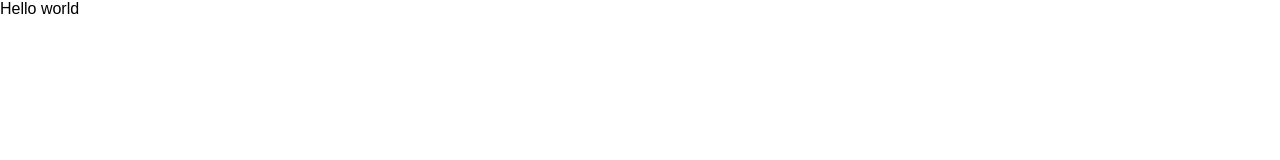
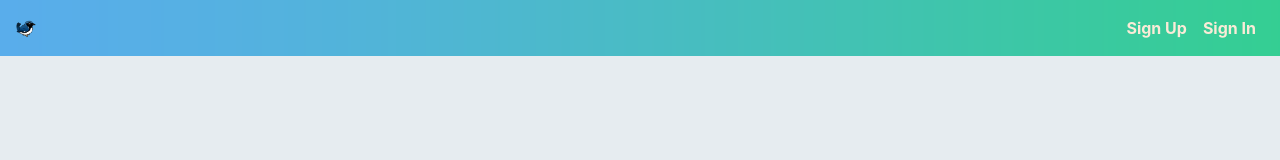
Before and after one commit to Dagestan05/twitter_clone_client, a React app: page / in a window 1280 px wide. Built offline with nearby package versions, Linux system fonts and the light colour scheme.

Commit message:
added navbar component & styled it

```diff
--- a/public/index.html
+++ b/public/index.html
@@ -4,7 +4,7 @@
     <meta charset="utf-8">
     <meta name="viewport" content="width=device-width, initial-scale=1, shrink-to-fit=no">
     <meta name="theme-color" content="#000000">
-
+    <link rel="stylesheet" href="https://stackpath.bootstrapcdn.com/bootstrap/4.1.2/css/bootstrap.min.css" integrity="sha384-Smlep5jCw/wG7hdkwQ/Z5nLIefveQRIY9nfy6xoR1uRYBtpZgI6339F5dgvm/e9B" crossorigin="anonymous">
     <title>Twitter Clone App</title>
   </head>
   <body>
--- a/src/containers/App.js
+++ b/src/containers/App.js
@@ -4,6 +4,7 @@ import {Provider} from 'react-redux';
 import { configureStore } from '../store/index';
 
 import {BrowserRouter as Router} from "react-router-dom"
+import Navbar from './Navbar';
 
 const store = configureStore();
 
@@ -11,8 +12,8 @@ const App = () =>{
   return (
     <Provider store={store}>
     <Router>
-      <div>
-        Hello world
+      <div className="onboarding">
+        <Navbar />
       </div>
     </Router>
   </Provider>
--- /dev/null
+++ b/src/containers/Navbar.js
@@ -0,0 +1,36 @@
+import React, {Component} from 'react';
+import {Link} from 'react-router-dom'
+import {connect} from 'react-redux'
+import Logo from "../images/warbler-logo.png"
+
+class Navbar extends Component{
+  render(){
+    return(
+      <nav className="navbar navbar-expand">
+        <div className="container-fluid">
+          <div className="navbar-header">
+            <Link to="/" className="navbar-brand">
+              <img src={Logo} alt="Twitt"/>
+            </Link>
+          </div>
+          <ul className="nav navbar-nav navbar-right">
+            <li>
+              <Link to="/signup">Sign Up</Link>
+            </li>
+            <li>
+              <Link to="/signin">Sign In</Link>
+            </li>
+          </ul>
+        </div>
+      </nav>
+    )
+  }
+}
+
+function mapStateToProps(state) {
+  return{
+    currentUser: state.currentUser
+  }
+}
+
+export default connect(mapStateToProps, null)(Navbar);
--- a/src/index.css
+++ b/src/index.css
@@ -1,5 +1,37 @@
 body {
-  margin: 0;
-  padding: 0;
-  font-family: sans-serif;
+  background-color: #e6ecf0;
 }
+
+/* Nav */
+
+.navbar{
+  margin-bottom: 1rem;
+}
+
+.navbar a{
+  font-weight: bold;
+  color: antiquewhite
+}
+
+.navbar a:hover{
+  color: antiquewhite;
+  text-decoration: underline;
+  cursor: pointer;
+}
+
+.navbar-brand > img{
+  display: inline-block;
+  width: 20px;
+  margin-bottom: 2px;
+  margin-right: 5px;
+  border-radius: 2px;
+}
+
+ul.nav.navbar-nav li{
+  margin: 0 0.5rem;
+}
+
+.onboarding > .navbar{
+  background-image: url("./images/nav-bg.png");
+  background-size: 100% 100%;
+}
```
Also changed, not shown: src/images/default-profile-image.jpg (added), src/images/nav-bg.png (added), src/images/signed-out-home.jpg (added), src/images/warbler-hero.jpg (added), src/images/warbler-logo.png (added).
